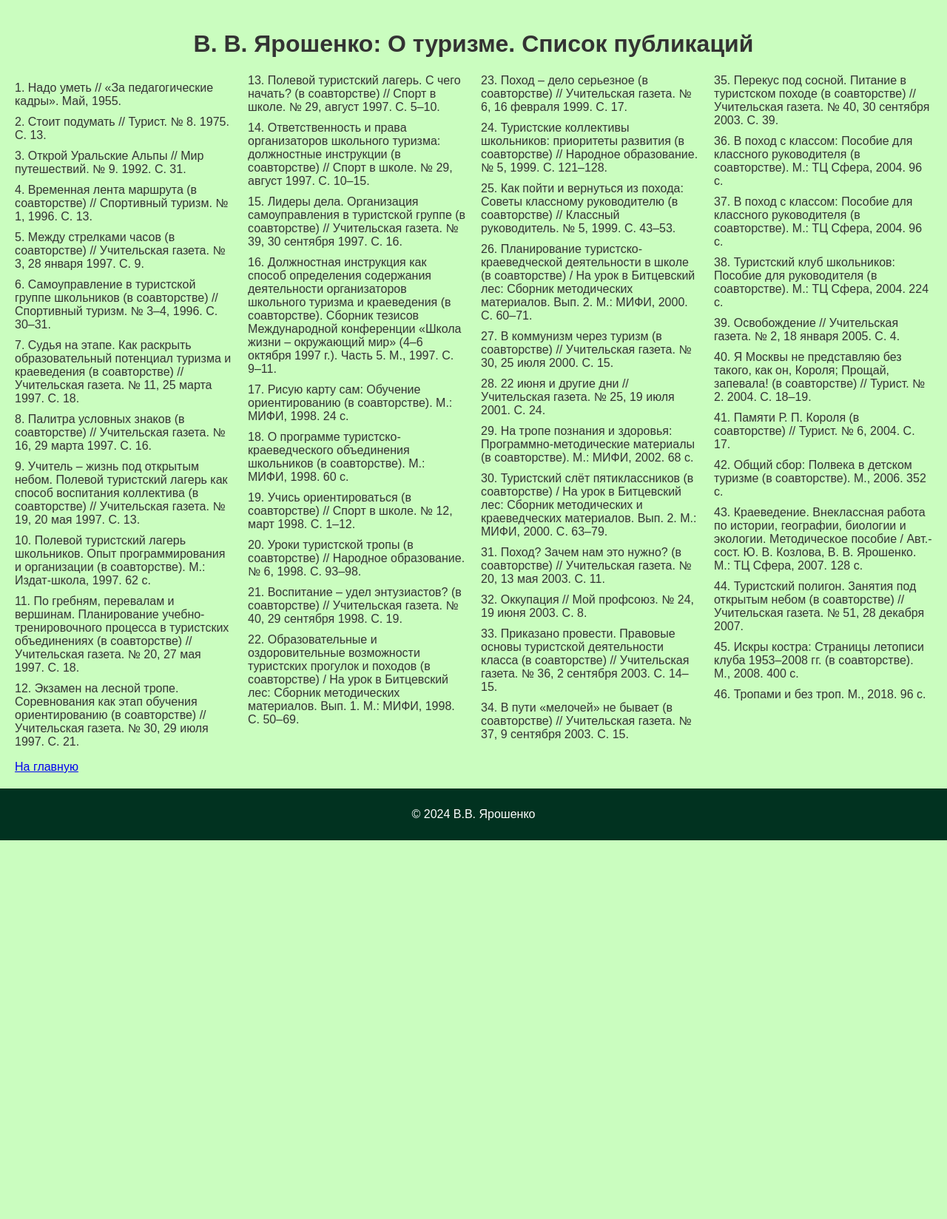
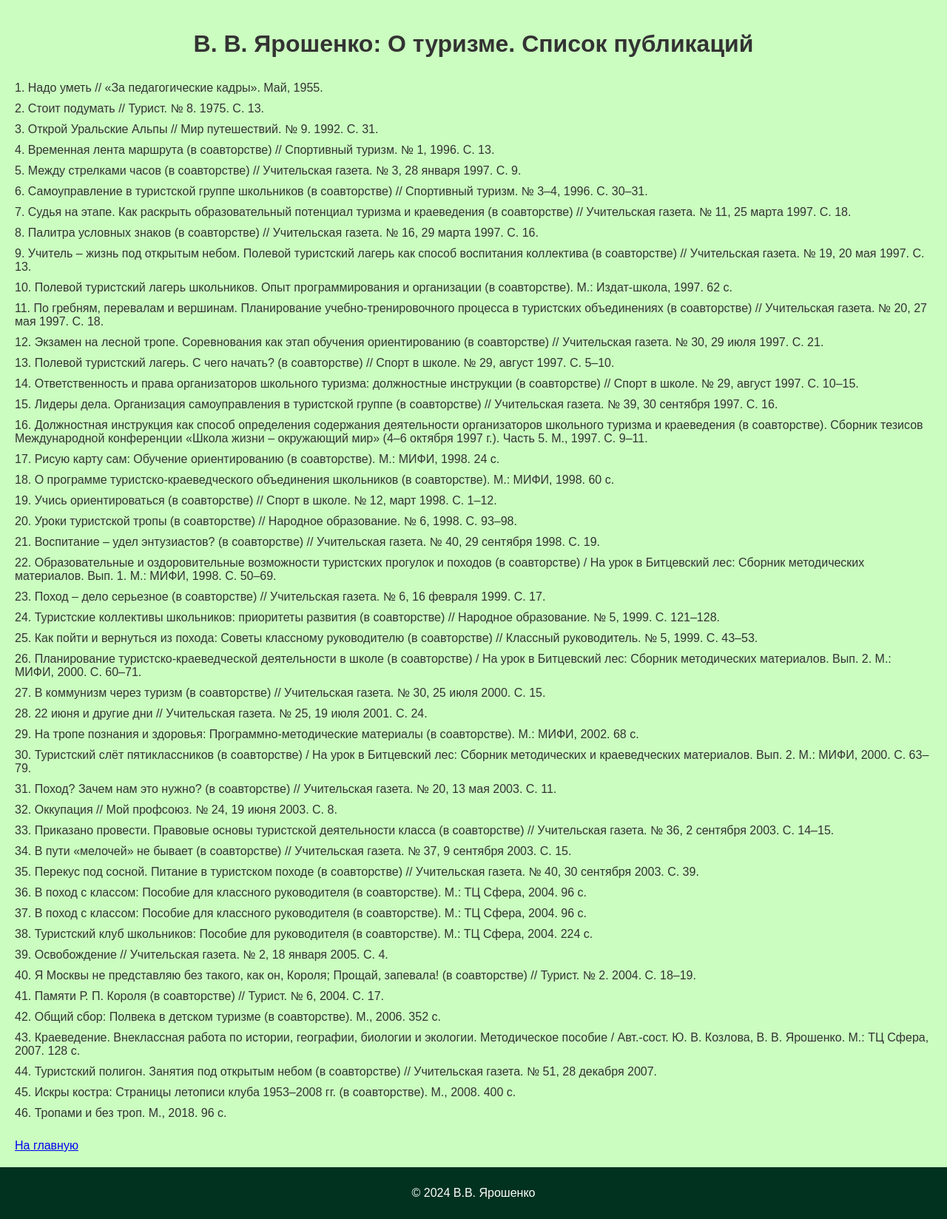
Before and after one commit to ViktorYaroshenko/VV, a Django app: page /books/ in a window 1280 px wide. Shown: the part 85-1733 px from the top of the page at 74% size. Before the commit the page ends 1221 px from the top, so only its background shows below. Run offline with Django 5.2, Linux system fonts and the light colour scheme.

Commit message:
Update styles.css
.single-column

```diff
--- a/static/css/styles.css
+++ b/static/css/styles.css
@@ -156,3 +156,8 @@ footer {
         margin-left: 0; /* Убираем отступ слева на мобильных */
     }
 }
+
+.single-column {
+    column-count: 1; /* Количество столбцов — один */
+    column-gap: 0; /* Нет промежутков между столбцами */
+}
```
